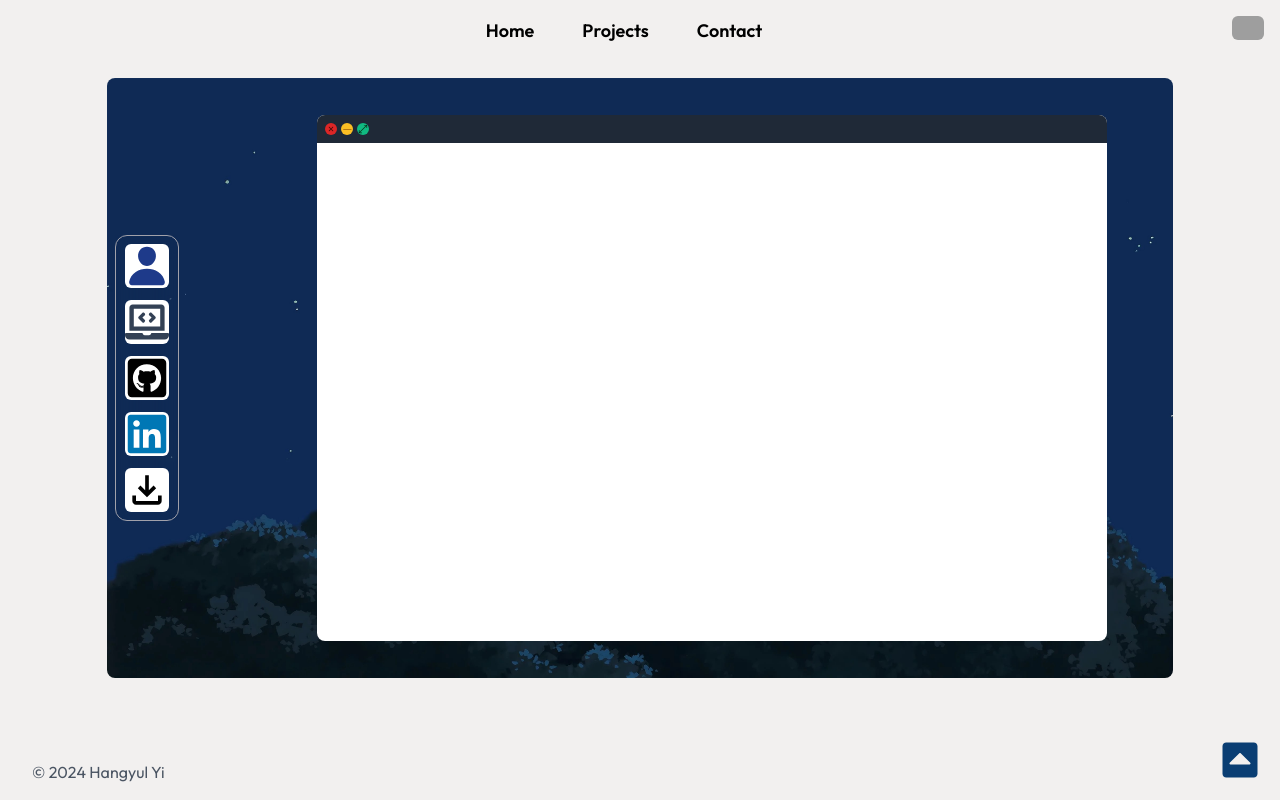
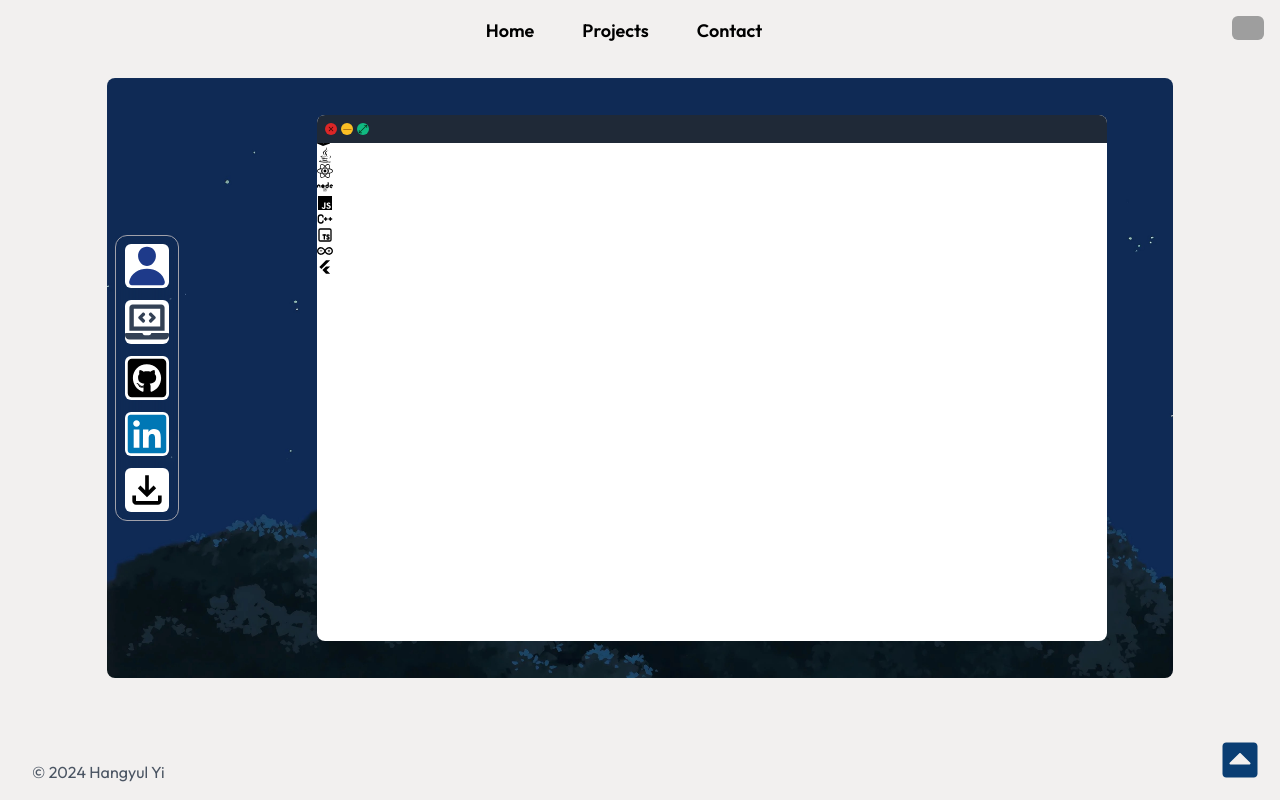
Before and after one commit to hangyulyi/portfolio-nextjs, a Next.js app: page / in a window 1280 px wide. Both pictures are taken after a click on the element 146 px from the left and 321 px from the top of the page. Built offline with nearby package versions, Linux system fonts and the light colour scheme; no server answers; grey boxes are pictures that could not be loaded.

Commit message:
add icons to skills

```diff
--- a/src/app/components/Home/MySkillsPage.tsx
+++ b/src/app/components/Home/MySkillsPage.tsx
@@ -37,7 +37,18 @@ export default function MySkillsPage({ onClose }: MySkillsPageProps) {
 
             {/* click framework, input that framework into projects search bar to display all projects that used it */}
             <div>
-
+                <div className="w-12 h-12">
+                    <FaHtml5 />
+                    <FaCss3 />
+                    <FaJava />
+                    <FaReact />
+                    <FaNode />
+                    <IoLogoJavascript />
+                    <TbBrandCpp />
+                    <TbBrandTypescript />
+                    <SiArduino />
+                    <RiFlutterFill />
+                </div>
             </div>
 
         </div>
```
